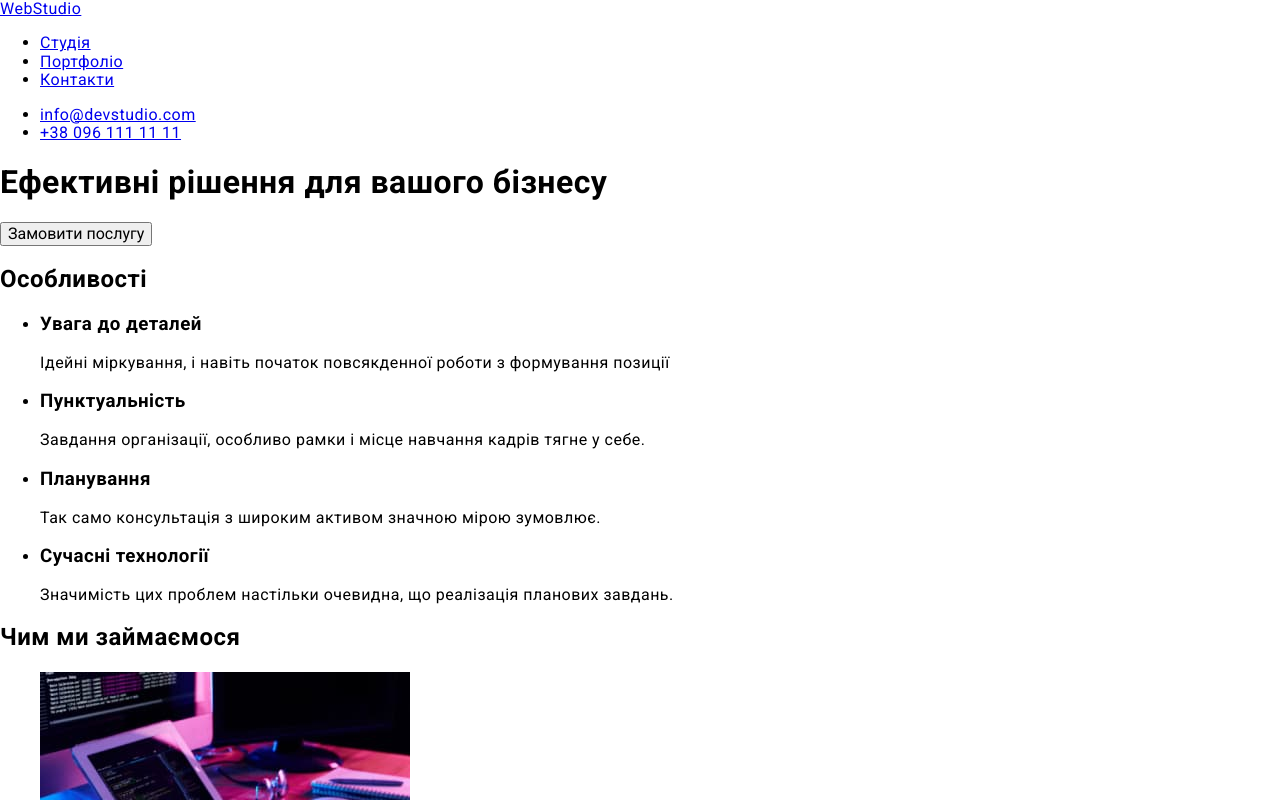
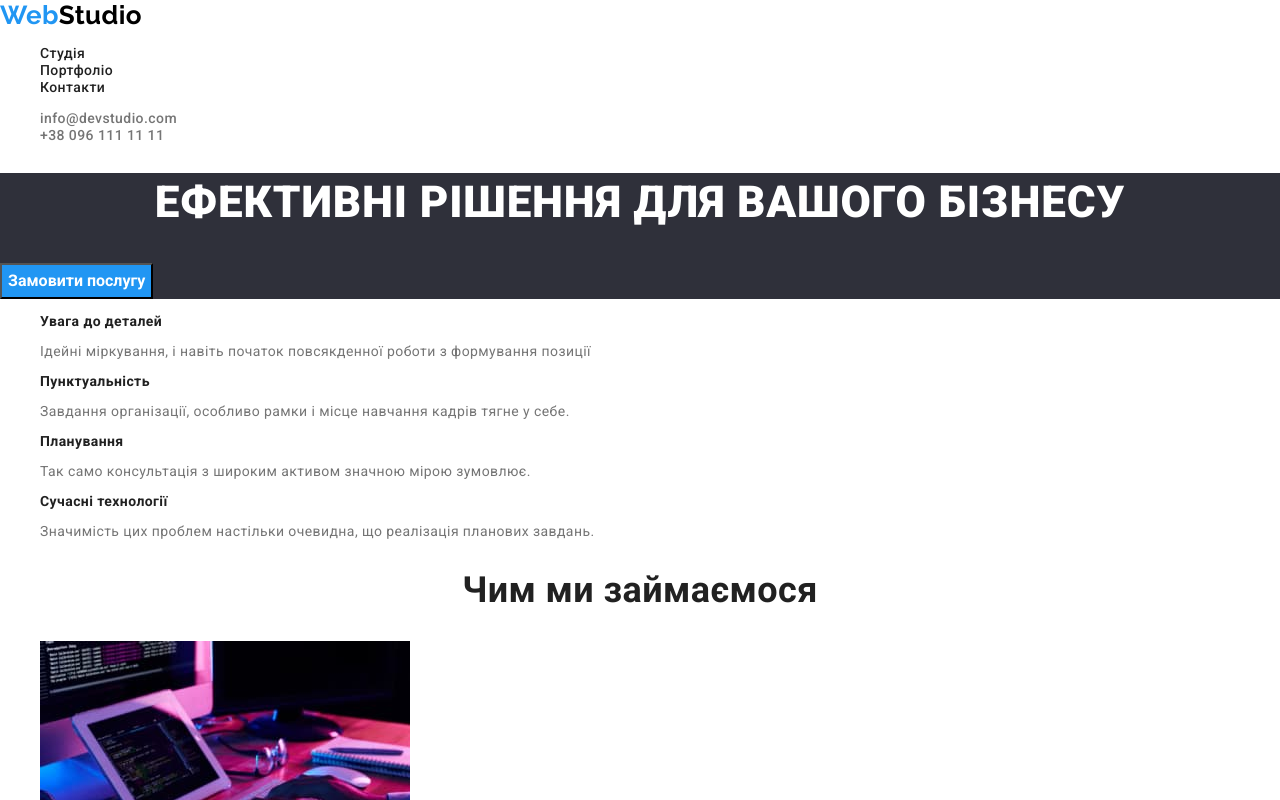
Before and after one commit to Valentina-K/goit-markup-hw-02, a plain HTML site: page index.html in a window 1280 px wide. Shown: the top 800 px of the page. Drawn offline with nearby package versions, Linux system fonts and the light colour scheme.

Commit message:
style index

```diff
--- a/css/style.css
+++ b/css/style.css
@@ -6,6 +6,7 @@
     --address-color:rgba(255, 255, 255, 0.6);
     --section-bg-color:F5F4FA;
     --logo-color:#000000;
+    --bg-color:#2F303A;
 
     --main-font-family:Roboto, sans-serif;
     --second-font-family:Raleway, sans-serif;
@@ -13,7 +14,99 @@
 }
 body{
     font-family: var(--main-font-family);
+    font-size: 14px;
     letter-spacing: 0.03em;
     background-color: var(--white-color);
-    color:var(--main-color);
+    color:var(--main-text-color);
 }
+.visually-hidden{
+    position: absolute;
+    width: 1px;
+    height:1px;
+    margin: -1px;
+    padding: 0;
+    overflow:hidden;
+    border:0;
+    clip: rect(0 0 0 0);
+}
+.link{
+    text-decoration: none;
+}
+.list{
+    list-style: none;
+}
+.logo{
+    font-family: var(--second-font-family);
+    font-weight: 700;
+    font-size: 26px;
+    line-height: 1.2;
+}
+.logo-blue{
+    color:var(--accent-color);
+}
+.logo-black{
+    color:var(--logo-color);
+}
+.logo-white{
+    color:var(--white-color);
+}
+.nav{
+    color:var(--second-text-color);
+}
+.nav:hover,.nav:focus{
+    color:var(--accent-color);
+}
+.address{
+    color:var(--main-text-color);
+}
+.address:hover,.address:focus{
+    color:var(--accent-color);
+}
+.link.nav, .link.address{
+    font-weight: 500;
+    font-size: 14px;
+    line-height: 1.14;
+}
+.hero{
+    background-color: var(--bg-color);
+    letter-spacing: 0.06em;
+}
+.hero-title{
+    font-weight: 900;
+    font-size: 44px;
+    line-height: 1.36;
+    color:var(--white-color);
+    text-align: center;
+    text-transform: uppercase;
+}
+.hero-button{
+    font-style: normal;
+    font-weight: 700;
+    font-size: 16px;
+    line-height: 1.88;
+    color:var(--white-color);
+    background-color: var(--accent-color);
+    display: flex;
+    align-items: center;
+    text-align: center;
+}
+
+.section-title{
+    font-weight: 700;
+    font-size: 36px;
+    line-height: 1.17;
+    text-align: center;
+
+    color: var(--second-text-color);
+}
+.uniq-title{
+    font-size: 14px;
+    color:var(--second-text-color)
+}
+.team-title{
+    font-size: 16px;
+    line-height: 1.19;
+    font-weight: 500;
+    color:var(--second-text-color);
+
+}
--- a/index.html
+++ b/index.html
@@ -14,85 +14,85 @@
 <body>
     <header>
         <nav>
-            <a href="./index.html">WebStudio</a>
-            <ul>
-                <li><a href="./index.html">Студія</a></li>
-                <li><a href="./portfolio.html">Портфоліо</a></li>
-                <li><a href="#">Контакти</a></li>
+            <a class="link logo" href="./index.html"><span class="logo-blue">Web</span><span class="logo-black">Studio</span></a>
+            <ul class="list">
+                <li><a class="link nav" href="./index.html">Студія</a></li>
+                <li><a class="link nav" href="./portfolio.html">Портфоліо</a></li>
+                <li><a class="link nav" href="#">Контакти</a></li>
             </ul>
         </nav>
-        <ul>
-            <li><a href="mailto:info@devstudio.com">info@devstudio.com</a></li>
-            <li><a href="tel:+380961111111">+38 096 111 11 11</a></li>
+        <ul class="list">
+            <li><a class="link address" href="mailto:info@devstudio.com">info@devstudio.com</a></li>
+            <li><a class="link address" href="tel:+380961111111">+38 096 111 11 11</a></li>
         </ul>
     </header>
     <main>
-        <section>
-            <h1>Ефективні рішення для вашого бізнесу</h1>
-            <button type="button">Замовити послугу</button>
+        <section class="hero">
+            <h1 class="hero-title">Ефективні рішення для вашого бізнесу</h1>
+            <button class="hero-button" type="button">Замовити послугу</button>
         </section>
         <section>
-            <h2>Особливості</h2>
-            <ul>
+            <h2 class="visually-hidden">Особливості</h2>
+            <ul class="list">
                 <li>
-                    <h3>Увага до деталей</h3>
+                    <h3 class="uniq-title">Увага до деталей</h3>
                     <p>Ідейні міркування, і навіть початок повсякденної роботи з формування позиції</p>
                 </li>
                 <li>
-                    <h3>Пунктуальність</h3>
+                    <h3 class="uniq-title">Пунктуальність</h3>
                     <p>Завдання організації, особливо рамки і місце навчання кадрів тягне у себе.</p>
                 </li>
                 <li>
-                    <h3>Планування</h3>
+                    <h3 class="uniq-title">Планування</h3>
                     <p>Так само консультація з широким активом значною мірою зумовлює.</p>
                 </li>
                 <li>
-                    <h3>Сучасні технології</h3>
+                    <h3 class="uniq-title">Сучасні технології</h3>
                     <p>Значимість цих проблем настільки очевидна, що реалізація планових завдань.</p>
                 </li>
             </ul>
         </section>
         <section>
-            <h2>Чим ми займаємося</h2>
-            <ul>
+            <h2 class="section-title">Чим ми займаємося</h2>
+            <ul class="list">
                 <li><img src="./images/job/leftimg.jpg" alt="Працівник займається кодуванням" width="370"></li>
                 <li><img src="./images/job/centerimg.jpg" alt="Тестування мобильного застосунку" width="370"></li>
                 <li><img src="./images/job/rightimg.jpg" alt="Дизайнер підбирає кольори" width="370"></li>
             </ul>
         </section>
         <section>
-            <h2>Наша команда</h2>
-            <ul>
+            <h2 class="section-title">Наша команда</h2>
+            <ul class="list">
                 <li>
                     <img src="./images/our_team/img1.jpg" alt="Ігор Дем'яненко" width="270">
-                    <h3>Ігор Дем'яненко</h3>
+                    <h3 class="team-title">Ігор Дем'яненко</h3>
                     <p lang="en">Product Designer</p>
                 </li>
                 <li>
                     <img src="./images/our_team/img2.jpg" alt="Ольга Рєпіна" width="270">
-                    <h3>Ольга Рєпіна</h3>
+                    <h3 class="team-title">Ольга Рєпіна</h3>
                     <p lang="en">Frontend Developer</p>
                 </li>
                 <li>
                     <img src="./images/our_team/img3.jpg" alt="Микола Тарасов" width="270">
-                    <h3>Микола Тарасов</h3>
+                    <h3 class="team-title">Микола Тарасов</h3>
                     <p lang="en">Marketing</p>
                 </li>
                 <li>
                     <img src="./images/our_team/img4.jpg" alt="Михайло Єрмаков" width="270">
-                    <h3>Михайло Єрмаков</h3>
+                    <h3 class="team-title">Михайло Єрмаков</h3>
                     <p lang="en">UI Designer</p>
                 </li>
             </ul>
         </section>
     </main>
     <footer>
-        <a href="index.html">WebStudio</a>
+        <a class="link logo" href="index.html"><span class="logo-blue">Web</span><span class="logo-white">Studio</span></a>
         <address>
             <ul>
-                <li><a href="https://goo.gl/maps/CPtrU1FHBa2aNyZL9" target="_blank" rel="noopener noreferrer nofollow">м. Київ, пр-т Лесі Українки, 26</a></li>
-                <li><a href="mailto:info@example.com">info@example.com</a></li>
-                <li><a href="tel:+380991111111">+38 099 111 11 11</a></li>
+                <li><a class="link address" href="https://goo.gl/maps/CPtrU1FHBa2aNyZL9" target="_blank" rel="noopener noreferrer nofollow">м. Київ, пр-т Лесі Українки, 26</a></li>
+                <li><a class="link address" href="mailto:info@example.com">info@example.com</a></li>
+                <li><a class="link address" href="tel:+380991111111">+38 099 111 11 11</a></li>
             </ul>
         </address>
     </footer>
```
